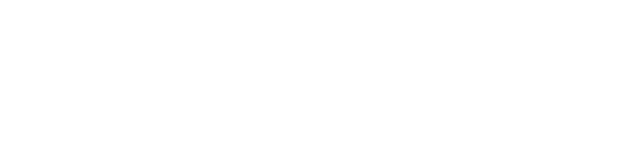
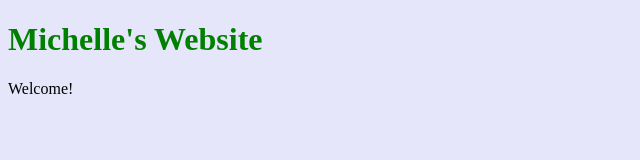
Before and after one commit to jeonm750/jeonm750.github.io, a plain HTML site: page index.html in a window 1280 px wide. Shown: the whole page, without its empty margins (0-640 px from the left). Drawn offline with Linux system fonts and the light colour scheme.

Commit message:
Update Index and stylesheet

```diff
--- a/index.html
+++ b/index.html
@@ -2,10 +2,11 @@
 <html lang="en">
 <head>
 	<meta charset="UTF-8">
-	<title> My First Github Pages Document </title>
+	<title> 2021 Core Interaction Lab </title>
+	<link rel="stylesheet" href="./style.css">
 </head>
 <body>
-	<h1> </h1>
-	<p> </p>
+	<h1> Michelle's Website </h1>
+	<p> Welcome! </p>
 </body>
 </html>
--- a/style.css
+++ b/style.css
@@ -1,3 +1,7 @@
 html {
-	background: pink;
+	background: lavender;
 }
+
+h1 {
+	color: green;
+}
```
